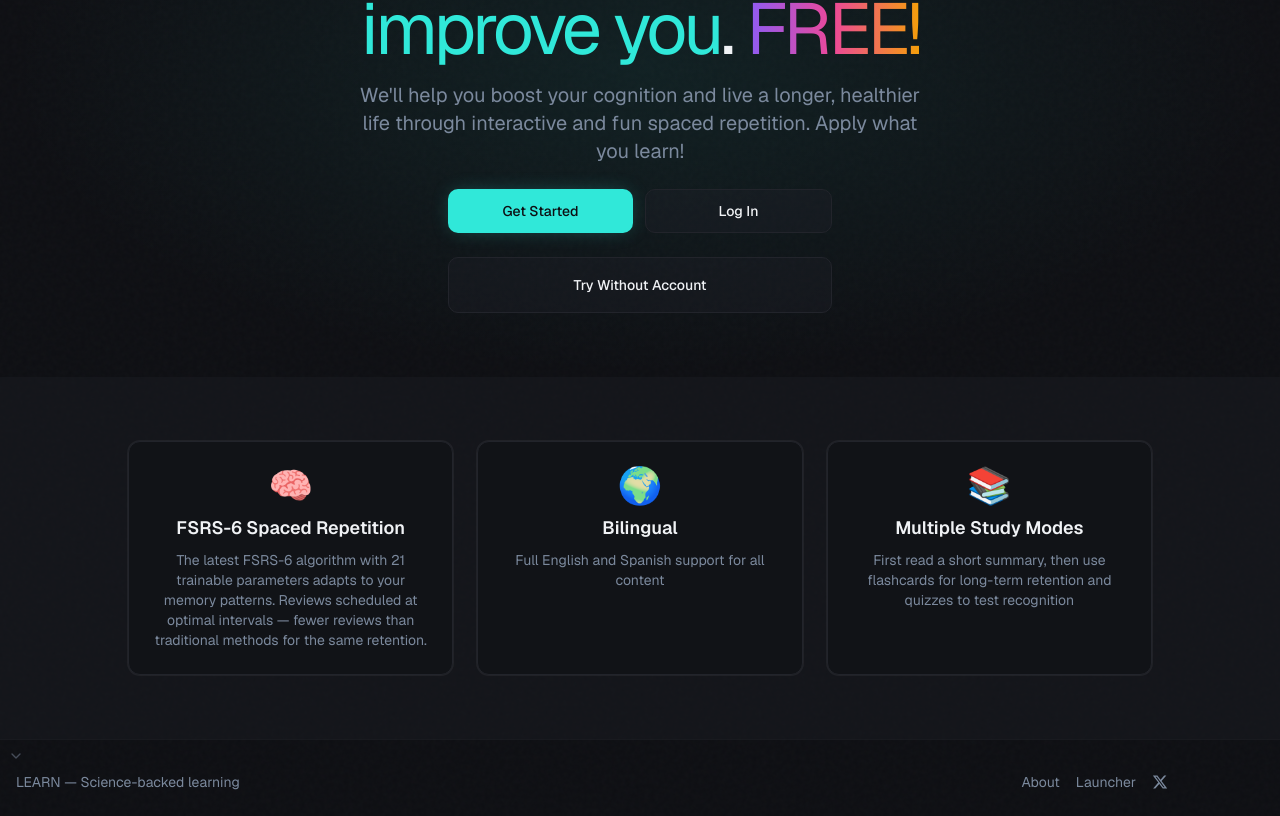
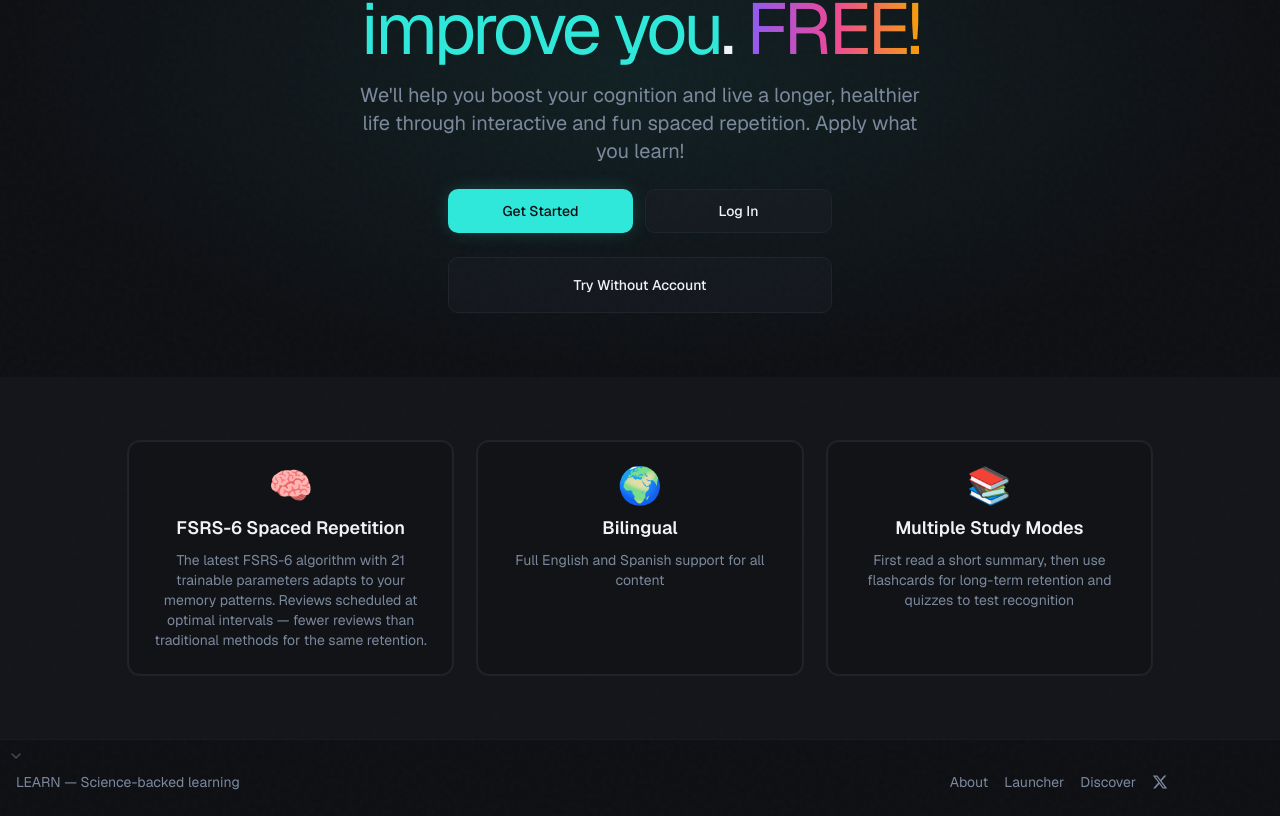
Before and after one commit to Laurentiu-Andronache/learn, a Next.js app: page / in a window 1280 px wide. Shown: the part 304-1120 px from the top of the page. Built offline with nearby package versions, Linux system fonts and the light colour scheme; no server answers.

Commit message:
add Discover link

```diff
--- a/components/collapsible-footer.tsx
+++ b/components/collapsible-footer.tsx
@@ -81,6 +81,14 @@
 									Launcher
 								</a>
 								<a
+									href="https://discover.ceo"
+									target="_blank"
+									rel="noopener"
+									className="hover:text-primary transition-colors"
+								>
+									Discover
+								</a>
+								<a
 									href="https://x.com/laur_science"
 									target="_blank"
 									rel="noopener noreferrer"
```
Lines whose indentation alone changed are shown as unchanged.
